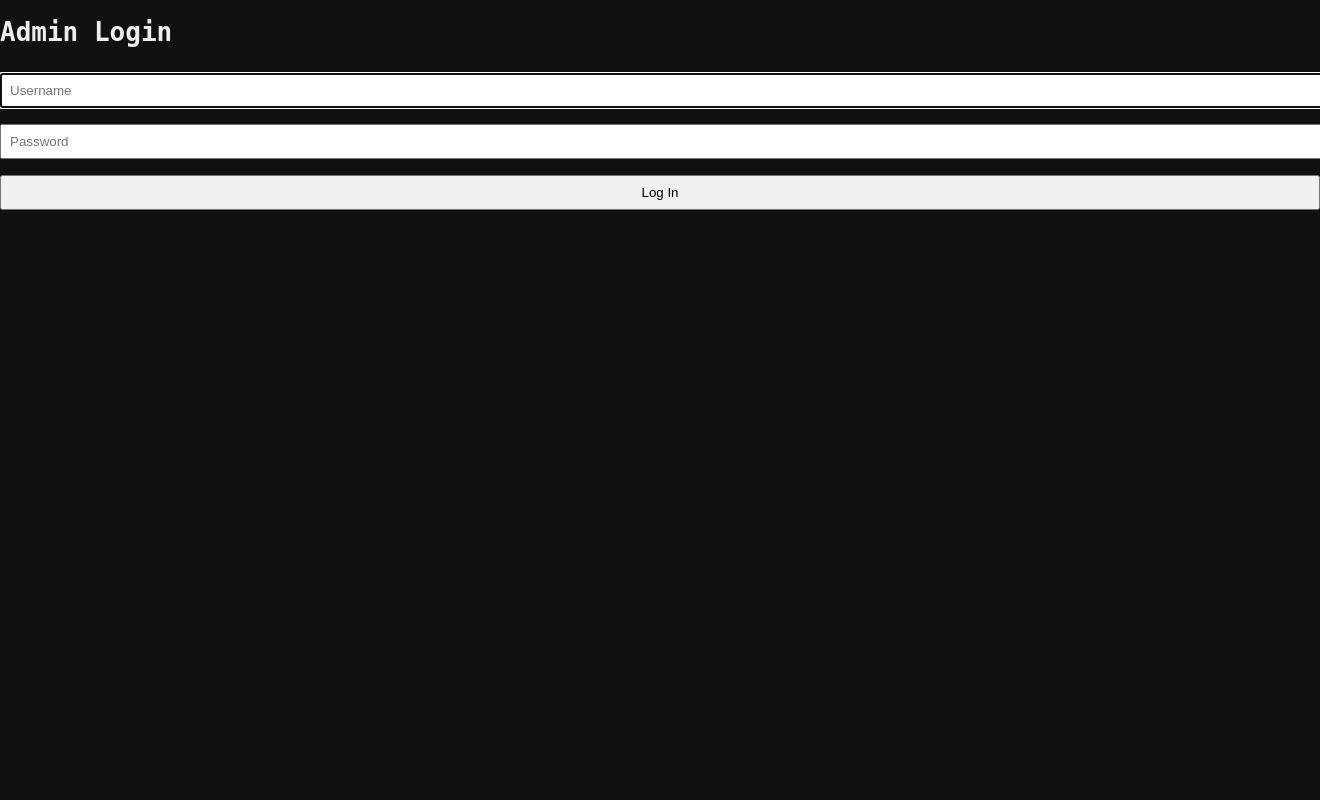
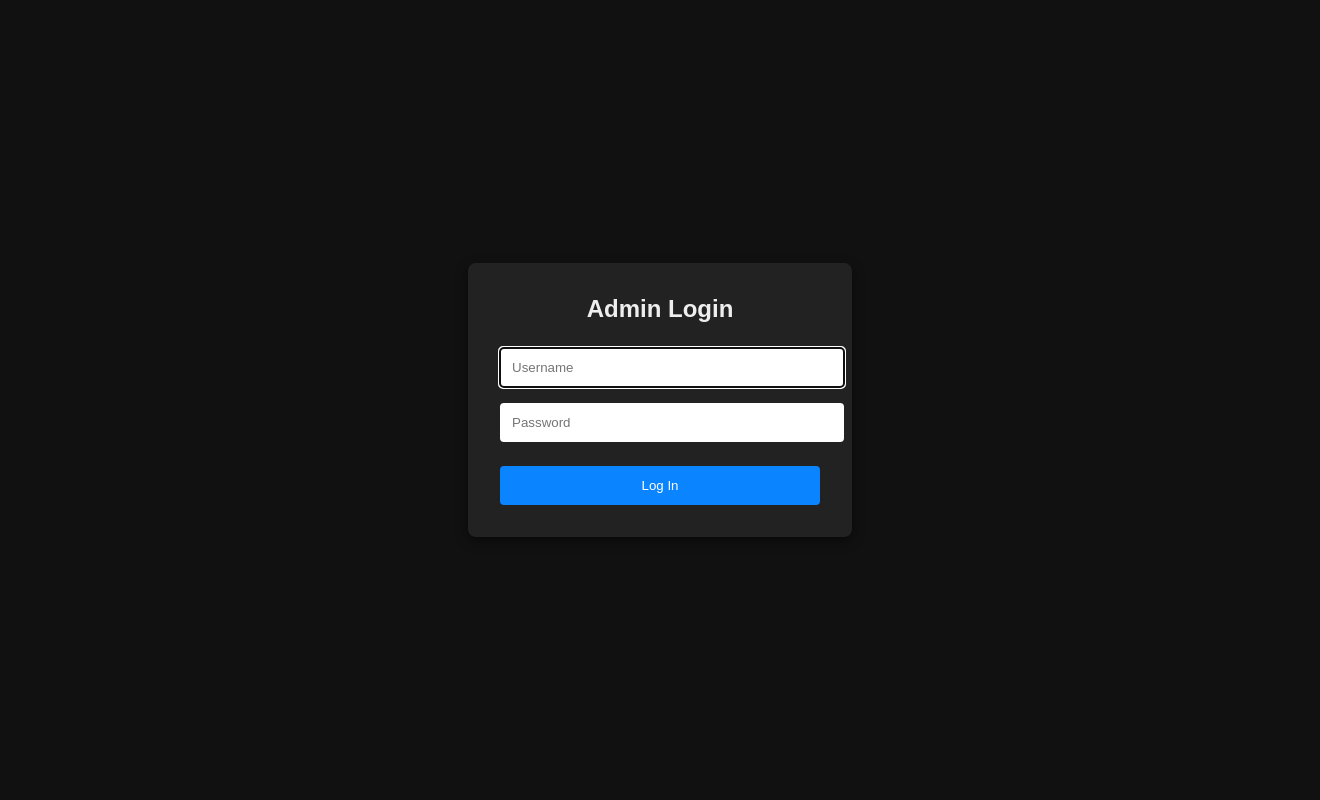
Before and after one commit to architech66/architech-api, a FastAPI app: page /admin in a window 1320 px wide; the page is wider, and only the part inside the window is pictured. Run offline with FastAPI, Linux system fonts and the light colour scheme.

Commit message:
Update admin.css

```diff
--- a/static/css/admin.css
+++ b/static/css/admin.css
@@ -1,13 +1,70 @@
-body { margin:0; font-family:monospace; background:#111; color:#eee }
-header { background:#222; padding:1rem }
-header h1 { display:inline-block; margin:0; }
-nav { display:inline-block; margin-left:2rem; }
-nav button, nav a { margin-right:1rem; padding:.5rem 1rem; background:#444; border:none; color:#fff; cursor:pointer; text-decoration:none; }
-main { padding:1rem }
-table { width:100%; border-collapse:collapse; margin-top:1rem }
-th, td { border:1px solid #333; padding:.5rem; text-align:left; }
-.box { background:#222; padding:2rem; border:1px solid #333; border-radius:4px; }
-.center { display:flex; justify-content:center; align-items:center; height:100vh; }
-.err { color:#f55; }
-form input, form button { margin: .5rem 0; padding:.5rem; width:100%; }
-.tab { display:block; }
+/* static/css/admin.css */
+body, html {
+  margin: 0; padding: 0;
+  height: 100%; font-family: sans-serif;
+  background: #111; color: #eee;
+}
+.login-screen, .app-screen {
+  display: flex; align-items: center; justify-content: center;
+  height: 100%;
+}
+.card {
+  background: #222;
+  padding: 2rem;
+  border-radius: 8px;
+  box-shadow: 0 4px 12px rgba(0,0,0,0.5);
+  width: 320px;
+}
+.card h1, .card h2 {
+  margin-top: 0;
+  font-size: 1.5rem;
+  text-align: center;
+}
+.card input {
+  width: 100%;
+  padding: 0.75rem;
+  margin: 0.5rem 0;
+  border: none;
+  border-radius: 4px;
+}
+.card button {
+  width: 100%;
+  padding: 0.75rem;
+  margin-top: 1rem;
+  background: #0a84ff;
+  border: none;
+  color: white;
+  border-radius: 4px;
+  cursor: pointer;
+}
+.card button:hover {
+  background: #006fe6;
+}
+
+header {
+  background: #1a1a1a;
+  padding: 1rem;
+  display: flex;
+  align-items: center;
+  justify-content: space-between;
+}
+header h1 {
+  margin: 0; font-size: 1.25rem;
+}
+header nav a {
+  color: #ccc; margin-left: 1rem; text-decoration: none;
+  padding: 0.5rem 0.75rem; border-radius: 4px;
+}
+header nav a:hover {
+  background: #333;
+  color: #fff;
+}
+
+main {
+  padding: 2rem;
+}
+.list {
+  background: #222;
+  padding: 1rem;
+  border-radius: 8px;
+}
```
